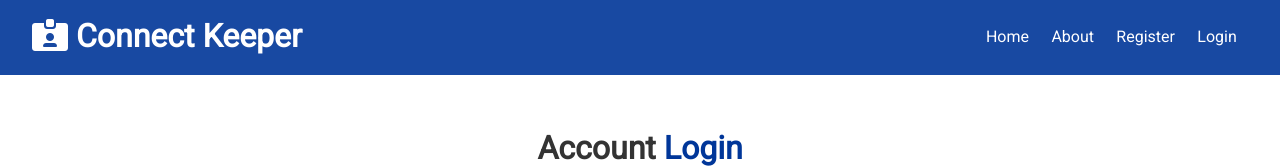
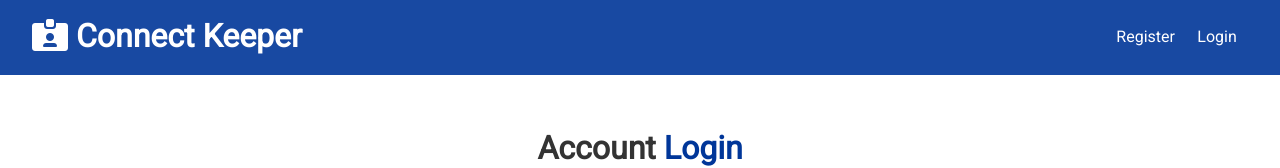
Before and after one commit to Ramon-Carrillo/contact-tracker, a React (Create React App) app in the folder client/: page /login in a window 1280 px wide. Shown: the top 168 px of the page. Built offline with nearby package versions, Linux system fonts and the light colour scheme.

Commit message:
added logout to the navbar

```diff
--- a/client/src/components/layout/Navbar.js
+++ b/client/src/components/layout/Navbar.js
@@ -1,27 +1,45 @@
-import React from 'react';
+import { useContext, Fragment } from 'react';
 import PropTypes from 'prop-types';
 import { Link } from 'react-router-dom';
+import AuthContext from '../../context/auth/authContext';
 
 const Navbar = ({ title, icon }) => {
+  const authContext = useContext(AuthContext);
+
+  const { isAuthenticated, logout, user } = authContext;
+
+  const onLogout = () => {
+    logout();
+  };
+
+  const authLinks = (
+    <Fragment>
+      <li>Hello {user && user.name}</li>
+      <li>
+        <a onClick={onLogout} href='#!'>
+          <i className='fas fa-sign-out-alt'></i> <span className='hide-sm'>Logout</span>
+        </a>
+      </li>
+    </Fragment>
+  );
+
+  const guestLinks = (
+    <Fragment>
+      <li>
+        <Link to='/register'>Register</Link>
+      </li>
+      <li>
+        <Link to='/login'>Login</Link>
+      </li>
+    </Fragment>
+  );
+
   return (
     <div className='navbar bg-primary'>
       <h1>
         <i className={icon} /> {title}
       </h1>
-      <ul>
-        <li>
-          <Link to='/'>Home</Link>
-        </li>
-        <li>
-          <Link to='/about'>About</Link>
-        </li>
-        <li>
-          <Link to='/register'>Register</Link>
-        </li>
-        <li>
-          <Link to='/login'>Login</Link>
-        </li>
-      </ul>
+      <ul>{isAuthenticated ? authLinks : guestLinks}</ul>
     </div>
   );
 };
--- a/client/src/context/auth/AuthState.js
+++ b/client/src/context/auth/AuthState.js
@@ -89,6 +89,9 @@
   };
 
   //Logout
+  const logout = () => {
+    dispatch({ type: LOGOUT });
+  };
 
   //Clear Errors
   const clearErrors = () => dispatch({ type: CLEAR_ERRORS });
@@ -105,6 +108,7 @@
         clearErrors,
         loadUser,
         login,
+        logout,
       }}>
       {props.children}
     </AuthContext.Provider>
--- a/client/src/context/auth/authReducer.js
+++ b/client/src/context/auth/authReducer.js
@@ -30,6 +30,7 @@
     case REGISTER_FAILED:
     case AUTH_ERROR:
     case LOGIN_FAILED:
+    case LOGOUT:
       localStorage.removeItem('token');
       return {
         ...state,
```
